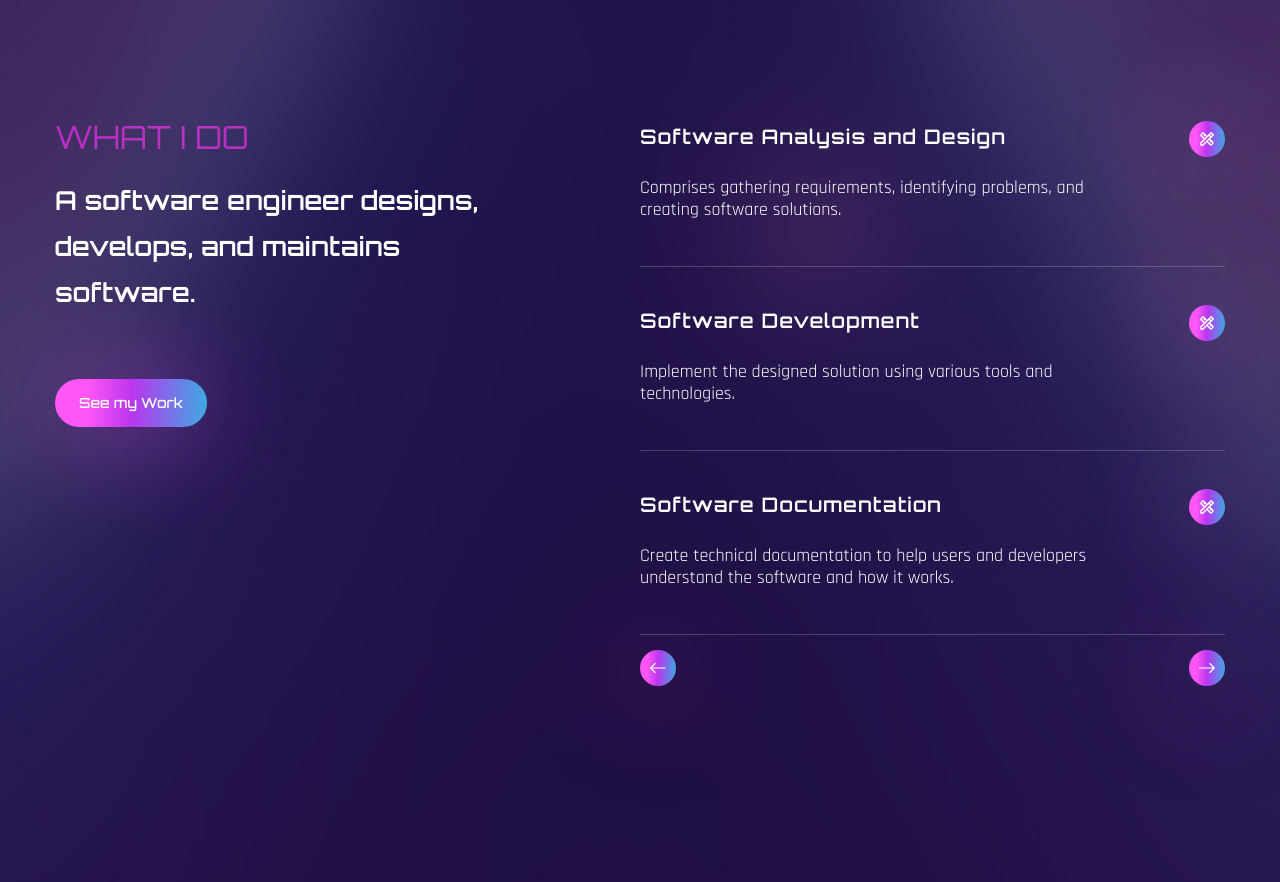
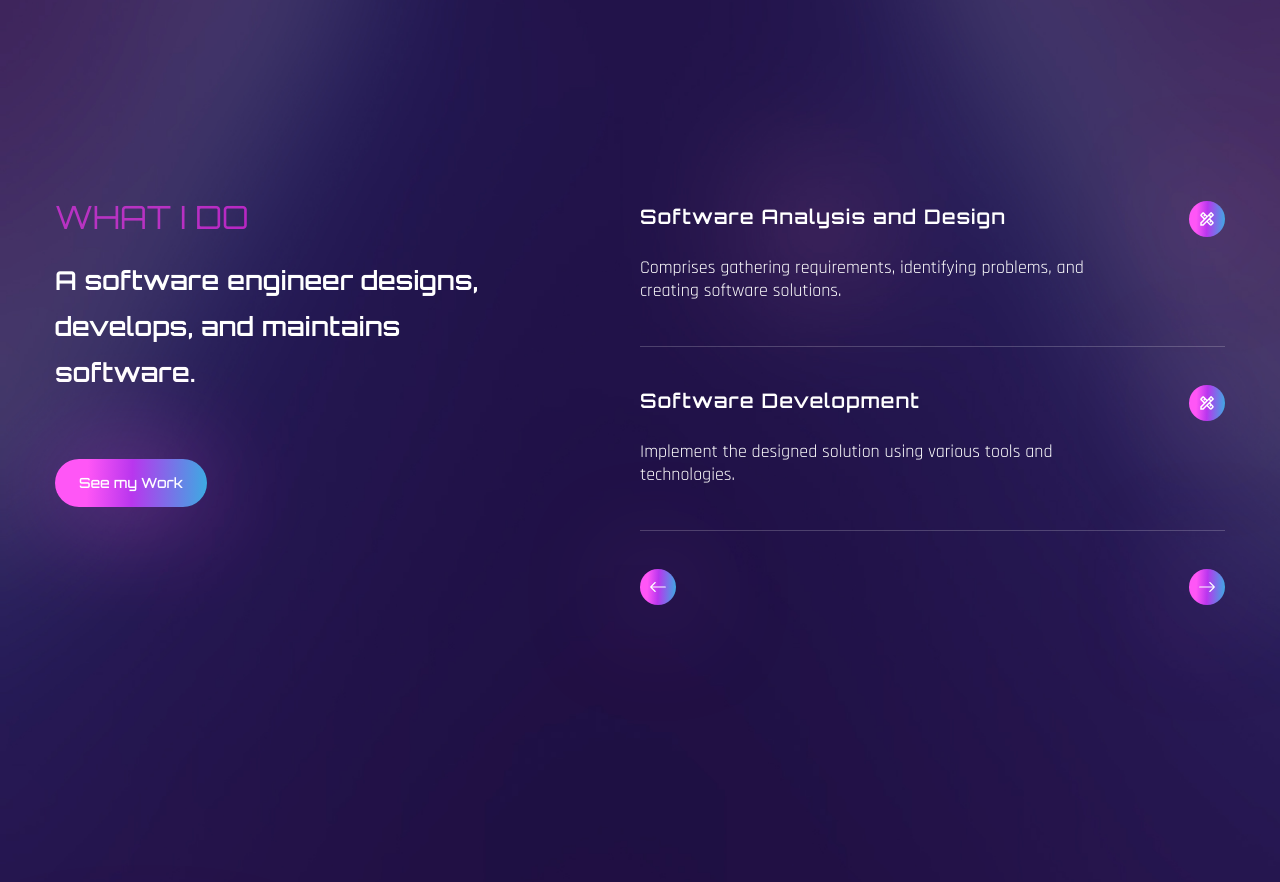
Before and after one commit to AndresCastillo28/portafolio, a React (Create React App) app: page / in a window 1280 px wide. Shown: the part 2340-3222 px from the top of the page. Built offline with nearby package versions, Linux system fonts and the light colour scheme; the HTML template or start-up script is replaced by a standard one; a web font is replaced by a local one.

Commit message:
pagination services

```diff
--- a/src/components/Services.js
+++ b/src/components/Services.js
@@ -1,9 +1,7 @@
-import React from "react";
+import React, { useState } from "react";
 //icon
-import { BsArrowLeft, BsArrowRight, BsArrowUpRight, } from "react-icons/bs";
+import { BsArrowLeft, BsArrowRight } from "react-icons/bs";
 import { MdOutlineDesignServices } from "react-icons/md";
-
-
 //motion
 import { motion } from "framer-motion";
 //variants
@@ -13,36 +11,80 @@ const services = [
   {
     name: "Software Analysis and Design",
     description:
-      "Comprises gathering requirements, identifying problems, and creating software solutions.",
-    link: "Learn More",
-    icon: "BsArrowUpRight"
+      "Comprises gathering requirements, identifying problems, and creating software solutions."
   },
   {
     name: "Software Development",
     description:
-      "Implement the designed solution using various tools and technologies.",
-    link: "Learn More",
+      "Implement the designed solution using various tools and technologies."
   },
   {
     name: "Software Documentation",
     description:
       "Create technical documentation to help users and developers understand the software and how it works.",
-    icon: 'MdOutlineDesignServices',
-    link: "Learn More",
+    icon: "MdOutlineDesignServices"
   },
-  // {
-  //   name: "MONGO DB",
-  //   description: "MongoDB es una base de datos NoSQL de código abierto, escalable y eficiente, que almacena datos en documentos JSON y ofrece características útiles para la gestión de datos.",
-  //   link: "Learn More",
-  // },
+  {
+    name: "Software Maintenance",
+    description:
+      "Update and improve the software after it's released to fix bugs and add new functionality."
+  },
+  {
+    name: "Software project management",
+    description:
+      "planning and coordinating the work of team members to meet project deadlines and goals."
+  }
 ];
 
 const Services = () => {
+  const [currentPage, setCurrentPage] = useState(1);
+  const [elementsPerPage, setElementsPerPage] = useState(2);
+  const [items, setItems] = useState([...services]);
+
+  function displayItems() {
+    const indexOfLastElement = currentPage * elementsPerPage;
+    const indexOfFirstElement = indexOfLastElement - elementsPerPage;
+    const currentElements = items.slice(
+      indexOfFirstElement,
+      indexOfLastElement
+    );
+    return currentElements.map((item, index) => (
+      <div
+        key={index}
+        className="border-b border-white/20 h-[146px] flex mb-[38px]"
+      >
+        <div className="max-w-[476px]">
+          <h4 className="text-[20px] tracking-wider font-primary font-semibold mb-6"
+          >
+            {item.name}
+          </h4>
+          <p className="font-secondary leading-tight">{item.description}</p>
+        </div>
+        <div className="flex flex-col flex-1 items-end">
+          <button
+            href="#"
+            className="btn w-9 h-9 mb-[42px] flex justify-center items-center"
+          >
+            <MdOutlineDesignServices />
+          </button>
+        </div>
+      </div>
+    ));
+  }
+
+  function handlePageChange(direction) {
+    if (direction === "next") {
+      setCurrentPage(currentPage + 1);
+    } else if (direction === "prev" && currentPage > 1) {
+      setCurrentPage(currentPage - 1);
+    }
+  }
+
+  const totalPages = Math.ceil(items.length / elementsPerPage);
   return (
     <section className="section" id="services">
       <div className="container mx-auto">
         <div className="flex flex-col lg:flex-row">
-          {/*text & image*/}
           <motion.div
             variants={fadeIn("right", 0.3)}
             initial="hidden"
@@ -56,7 +98,6 @@ const Services = () => {
             </h3>
             <button className="btn btn-sm">See my Work</button>
           </motion.div>
-          {/*services*/}
           <motion.div
             variants={fadeIn("left", 0.5)}
             initial="hidden"
@@ -64,53 +105,24 @@ const Services = () => {
             viewport={{ once: false, amount: 0.3 }}
             className="flex-1"
           >
-            {/**Services list */}
             <div>
-              {services.map((service, index) => {
-                //destructure service
-                const { name, description, link } = service;
-                return (
-                  <div
-                    key={index}
-                    className={`border-b border-white/20 h-[146px] flex ${
-                      index === services.length - 1 ? 'mb-[15px]' : 'mb-[38px]'
-                    }`}
-                  >
-                    <div className="max-w-[476px]">
-                      <h4 className="text-[20px] tracking-wider font-primary font-semibold mb-6">
-                        {name}
-                      </h4>
-                      <p className="font-secondary leading-tight">
-                        {description}
-                      </p>
-                    </div>
-                    <div className="flex flex-col flex-1 items-end">
-                      <a
-                        href="#"
-                        className="btn w-9 h-9 mb-[42px] flex justify-center items-center"
-                      >
-                        <MdOutlineDesignServices />
-                      </a>
-                      {/* <a href="#" className="text-gradient text-sm">
-                        {link}
-                      </a> */}
-                    </div>
-                  </div>
-                );
-              })}
+              {displayItems()}
               <div class="flex justify-between mt-3">
-                <a
+                <button
                   href="#"
                   className="btn w-9 h-9 mb-[42px] flex justify-center items-center"
+                  onClick={() => handlePageChange("prev")}
+                  disabled={currentPage === 1}
                 >
                   <BsArrowLeft />
-                </a>
-                <a
-                  href="#"
+                </button>
+                <button
                   className="btn w-9 h-9 mb-[42px] flex justify-center items-center"
+                  onClick={() => handlePageChange("next")}
+                  disabled={currentPage === totalPages}
                 >
                   <BsArrowRight />
-                </a>
+                </button>
               </div>
             </div>
           </motion.div>
```
